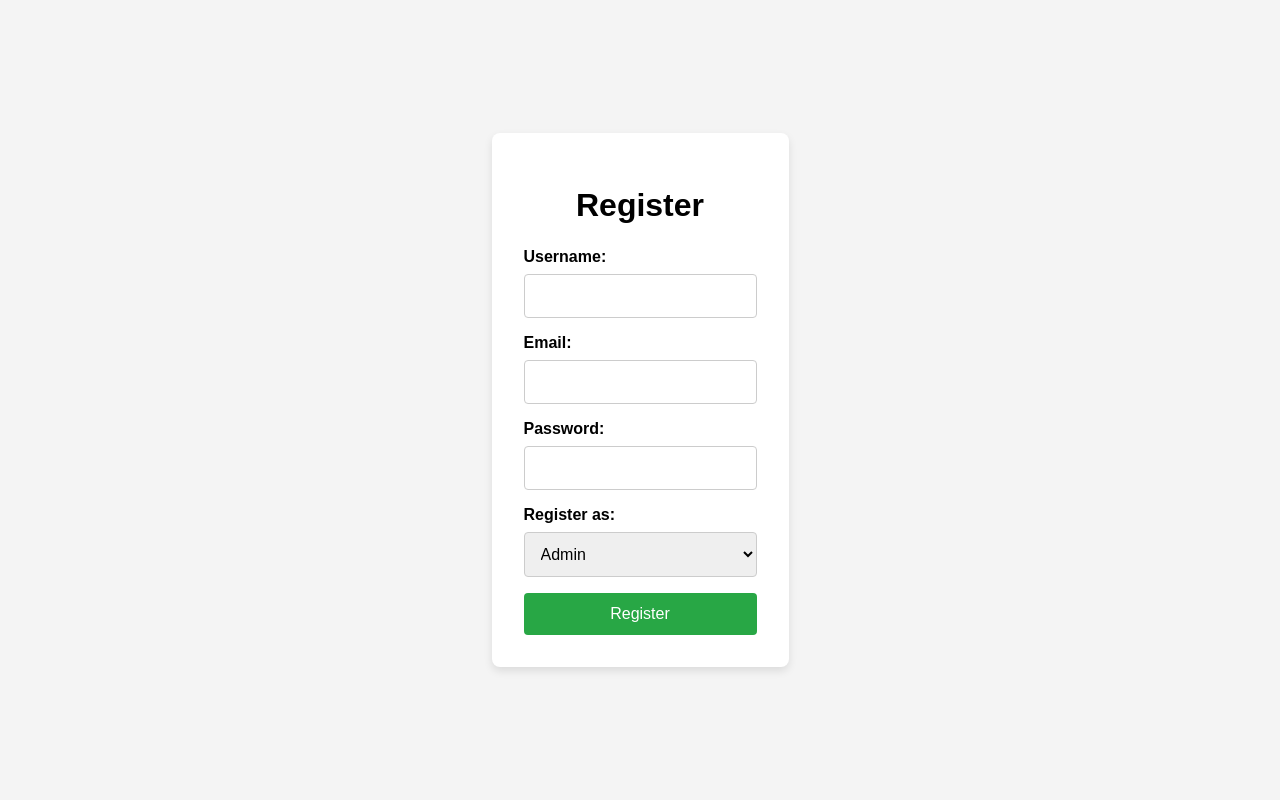
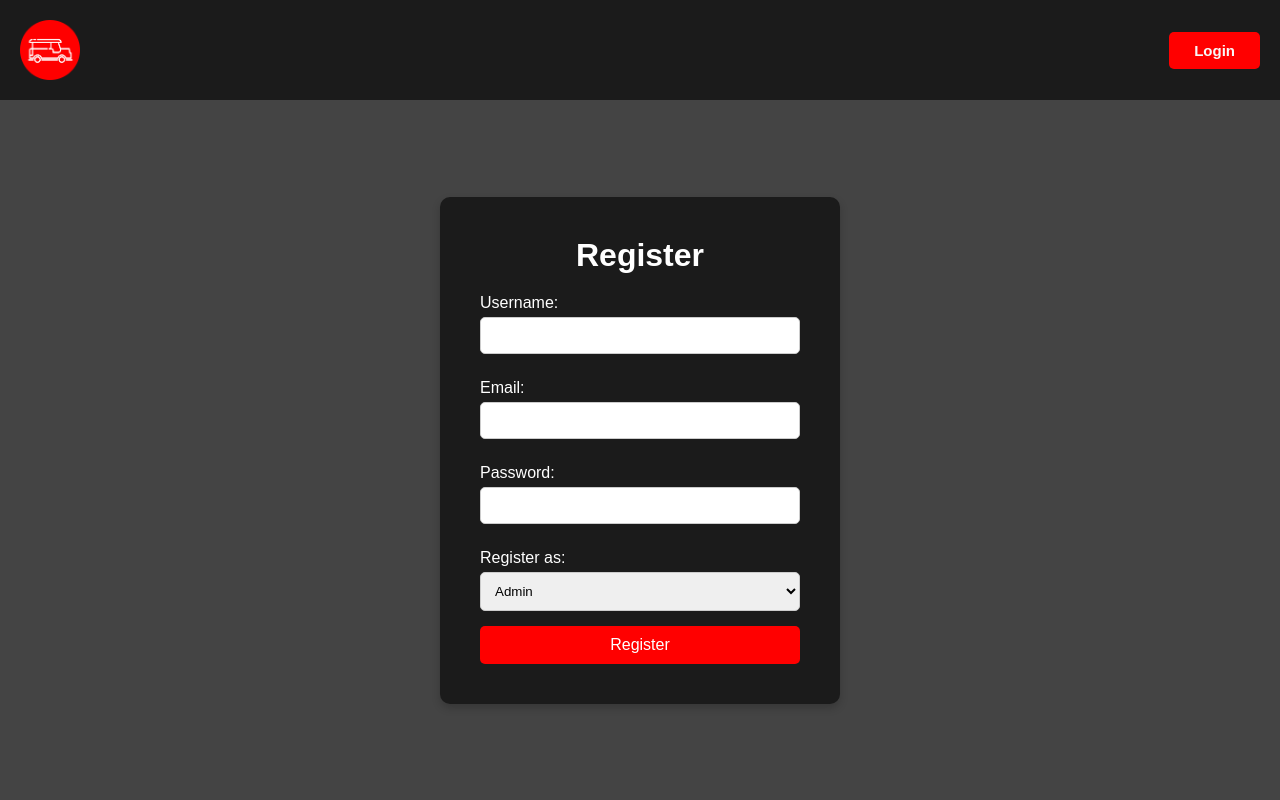
Before and after one commit to Ke-yuu/AgLugan, a PHP site: page /html/register.html in a window 1280 px wide. Run offline with PHP 8.4, Linux system fonts and the light colour scheme.

Commit message:
Modified Register html and css

```diff
--- a/css/register.css
+++ b/css/register.css
@@ -1,53 +1,99 @@
-body {
-  font-family: Arial, sans-serif;
-  background-color: #f4f4f4;
+* {
+  margin: 0;
+  padding: 0;
+  box-sizing: border-box;
+  font-family: 'Arial', sans-serif;
+}
+
+html, body {
+  height: 100%;
+  background-color: #444444;
+}
+
+.container {
+  display: flex;
+  flex-direction: column;
+  height: 100vh;
+}
+
+/* Header Section */
+header {
+  display: flex;
+  justify-content: space-between;
+  align-items: center;
+  padding: 20px;
+  background-color: rgb(27, 27, 27);
+}
+
+.logo {
+  width: 60px;
+}
+
+.login-btn {
+  background-color: #ff0000;
+  color: #f8f8f8;
+  border: none;
+  padding: 10px 25px;
+  border-radius: 5px;
+  cursor: pointer;
+  transition: background-color 0.3s;
+  font-size: 15px;
+}
+
+.login-btn:hover {
+  background-color: #ffffff;
+  color: #f30303;
+}
+
+/* Register Form Section */
+.register-section {
   display: flex;
   justify-content: center;
   align-items: center;
-  height: 100vh;
-  margin: 0;
+  flex: 1;
+  background-color: #444444;
 }
 
-.container {
-  background-color: white;
-  padding: 2rem;
-  border-radius: 8px;
-  box-shadow: 0 4px 8px rgba(0, 0, 0, 0.1);
+.form-container {
+  background-color: rgb(27, 27, 27);
+  padding: 40px;
+  border-radius: 10px;
+  width: 400px;
+  box-shadow: 0px 4px 8px rgba(0, 0, 0, 0.2);
 }
 
 h1 {
+  color: white;
   text-align: center;
-  margin-bottom: 1.5rem;
+  margin-bottom: 20px;
 }
 
-form {
-  display: flex;
-  flex-direction: column;
+form label {
+  color: white;
+  display: block;
+  margin: 10px 0 5px;
 }
 
-label {
-  margin-bottom: 0.5rem;
-  font-weight: bold;
+form input,
+form select {
+  width: 100%;
+  padding: 10px;
+  margin-bottom: 15px;
+  border: 1px solid #ccc;
+  border-radius: 5px;
 }
 
-input, select {
-  padding: 0.75rem;
-  margin-bottom: 1rem;
-  border: 1px solid #ccc;
-  border-radius: 4px;
-  font-size: 1rem;
+.register-btn {
+  width: 100%;
+  padding: 10px;
+  background-color: #ff0000;
+  color: white;
+  border: none;
+  border-radius: 5px;
+  cursor: pointer;
+  font-size: 16px;
 }
 
-button {
-  padding: 0.75rem;
-  background-color: #28a745;
-  color: white;
-  border: none;
-  border-radius: 4px;
-  cursor: pointer;
-  font-size: 1rem;
+.register-btn:hover {
+  background-color: #910b0b;
 }
-
-button:hover {
-  background-color: #218838;
-}
--- a/html/register.html
+++ b/html/register.html
@@ -8,6 +8,15 @@
 </head>
 <body>
     <div class="container">
+        <!-- Header Section -->
+        <header>
+            <img src="..//media/logo.png" alt="Jeepney Queue Logo" class="logo">
+            <button class="login-btn" id="loginBtn"><strong>Login</strong></button>
+        </header>
+
+        <!-- Registration Form Section -->
+        <div class="register-section">
+            <div class="form-container">
                 <h1>Register</h1>
                 <form id="registrationForm">
                     <label for="username">Username:</label>
@@ -26,8 +35,10 @@
                         <option value="driver">Driver</option>
                     </select>
 
-            <button type="submit">Register</button>
+                    <button type="submit" class="register-btn">Register</button>
                 </form>
+            </div>
+        </div>
     </div>
 
     <script src="..//script/register.js"></script>
```
Lines whose indentation alone changed are shown as unchanged.
